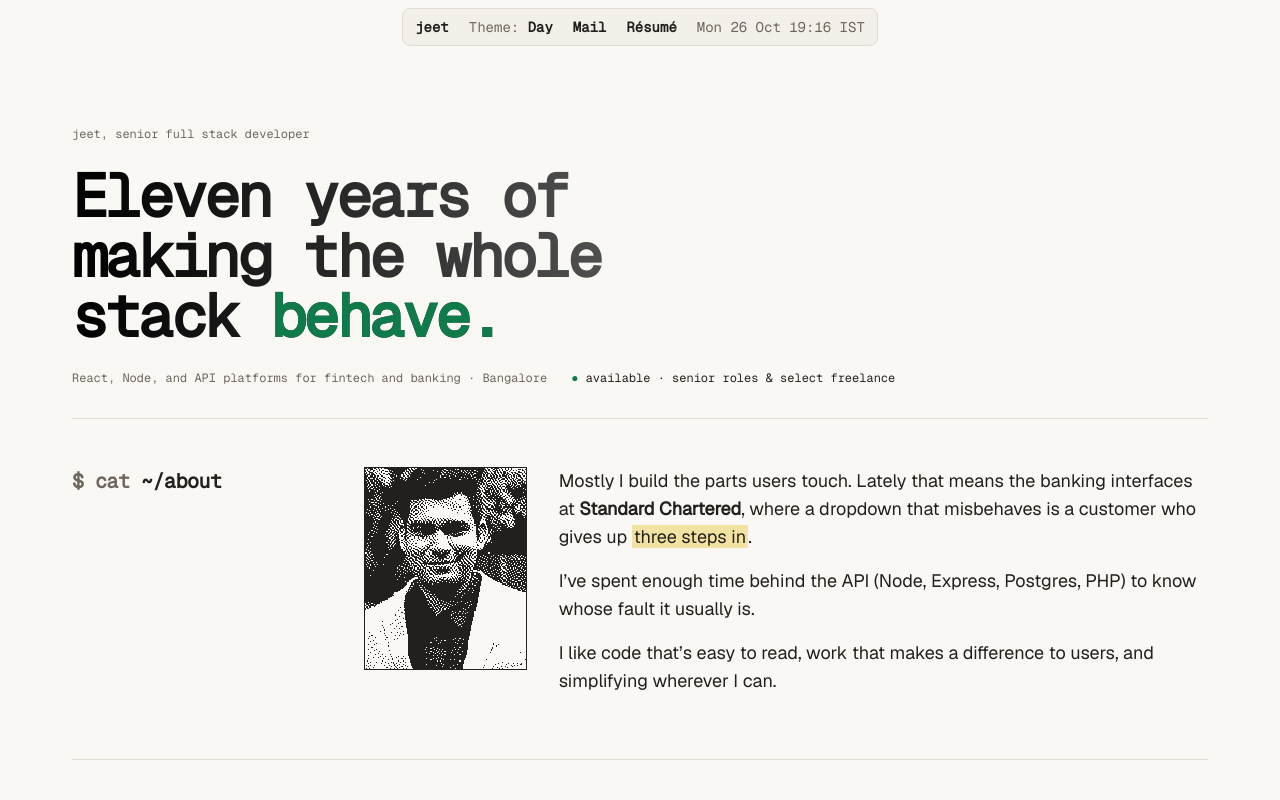
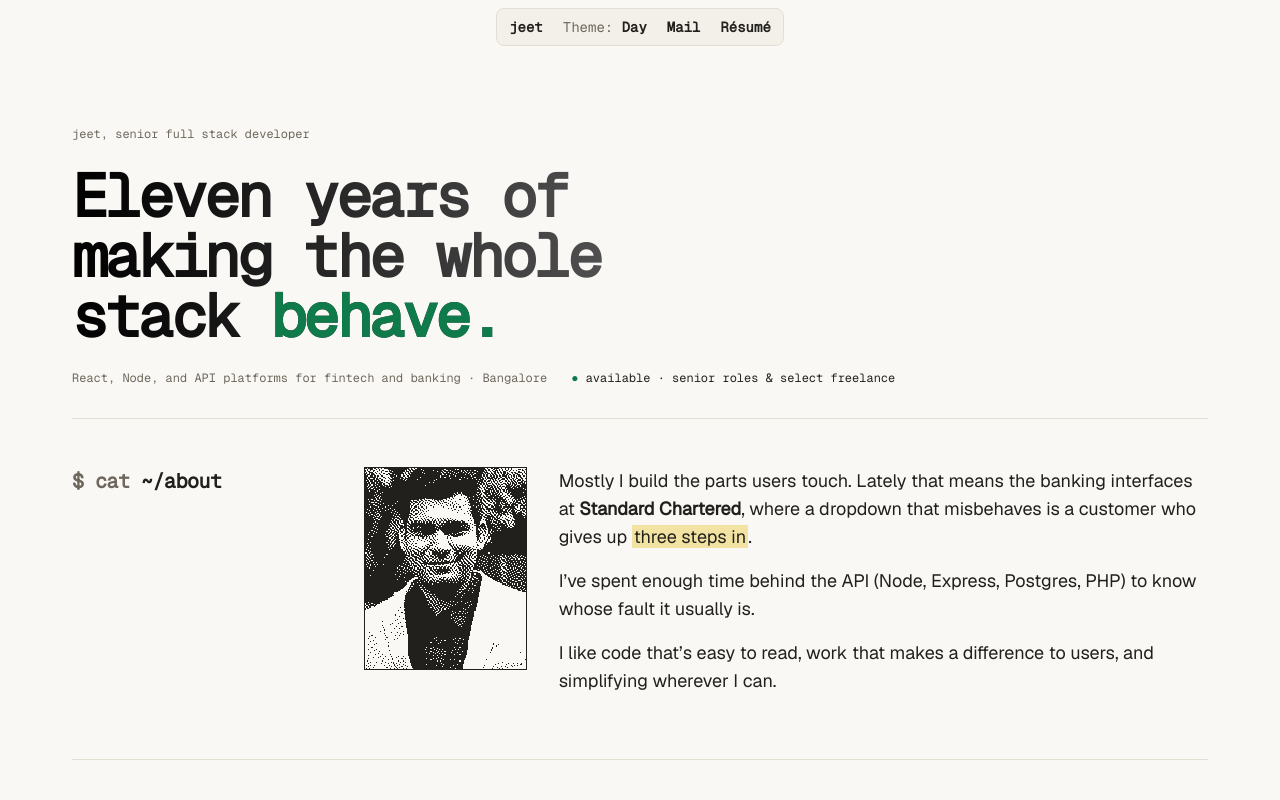
Before and after one commit to jeetxdev/jeetxdev.github.io, a React (Vite) app: page / in a window 1280 px wide. Shown: the top 800 px of the page. Built offline with nearby package versions, Linux system fonts and the light colour scheme.

Commit message:
Remove the clock from the menu bar
Co-Authored-By: Claude Opus 5.5 <noreply@anthropic.com>
Claude-Session: https://claude.ai/code/session_01KJDMwQtdTsWFcHuNHn5sU7

```diff
--- a/src/components/Clock.tsx
+++ /dev/null
@@ -1,36 +0,0 @@
-import { useEffect, useState } from "react";
-import { HOME_ZONE } from "@/data/profile";
-
-const CLOCK_INTERVAL_MS = 30_000;
-
-const CLOCK_FORMAT = new Intl.DateTimeFormat("en-GB", {
-  timeZone: HOME_ZONE,
-  weekday: "short",
-  day: "numeric",
-  month: "short",
-  hour: "2-digit",
-  minute: "2-digit",
-  hourCycle: "h23",
-});
-
-function formatNow(): string {
-  return `${CLOCK_FORMAT.format(new Date()).replace(/,/g, "")} IST`;
-}
-
-export function Clock() {
-  const [label, setLabel] = useState(formatNow);
-
-  useEffect(() => {
-    const id = window.setInterval(() => setLabel(formatNow()), CLOCK_INTERVAL_MS);
-    return () => window.clearInterval(id);
-  }, []);
-
-  return (
-    <span
-      className="hidden px-2 tabular-nums text-muted sm:inline"
-      aria-label="Time in Bangalore"
-    >
-      {label}
-    </span>
-  );
-}
--- a/src/components/MenuBar.tsx
+++ b/src/components/MenuBar.tsx
@@ -1,6 +1,5 @@
 import { EMAIL, RESUME_LINK_PROPS } from "@/data/profile";
 import { THEME_LABELS, type Theme } from "@/lib/theme";
-import { Clock } from "./Clock";
 
 type MenuBarProps = {
   theme: Theme;
@@ -31,7 +30,6 @@ export function MenuBar({ theme, onToggleTheme }: MenuBarProps) {
         <a className="menu-item rounded-sm font-semibold" {...RESUME_LINK_PROPS}>
           Résumé
         </a>
-        <Clock />
       </nav>
     </header>
   );
--- a/src/data/profile.ts
+++ b/src/data/profile.ts
@@ -17,8 +17,6 @@ export const RESUME_LINK_PROPS = {
   target: "_blank",
   rel: "noopener noreferrer",
 } as const;
-
-export const HOME_ZONE = "Asia/Kolkata";
 
 export const AVAILABILITY = "available · senior roles & select freelance";
 
```
